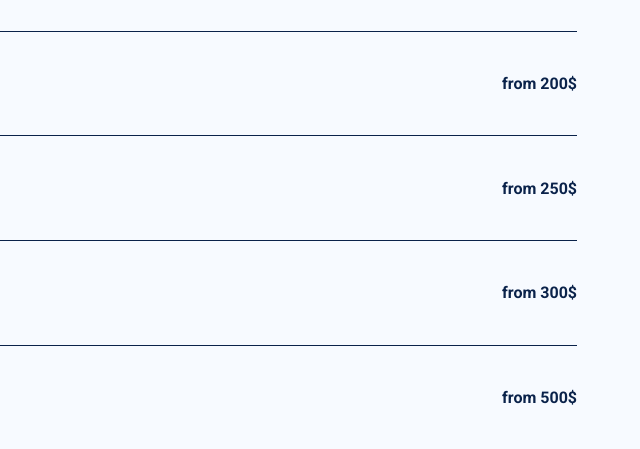
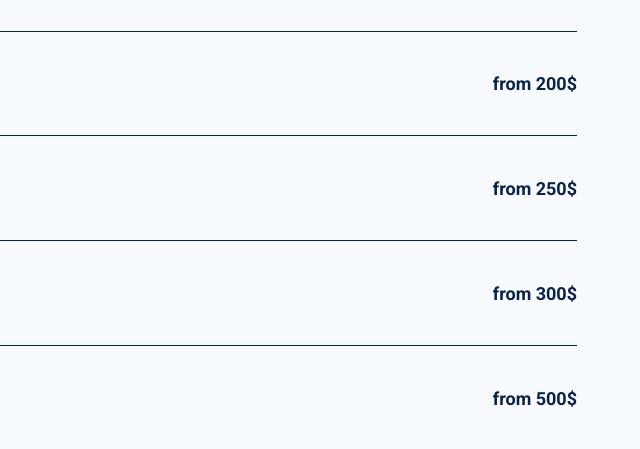
Before and after one commit to sivlvy/gang-of-developers, a website built with Vite: page src/index.html in a window 1280 px wide. Shown: the part 1719-2168 px from the top of the page, 223-863 px from the left. Built offline with nearby package versions, Linux system fonts and the light colour scheme.

Commit message:
Update price.css

```diff
--- a/src/css/price.css
+++ b/src/css/price.css
@@ -99,6 +99,10 @@
         max-width: 768px;;
     }
 
+    .price-text {
+        font-size: 18px;
+    }
+
 }
 
 @media screen and (min-width: 1440px) {
```
